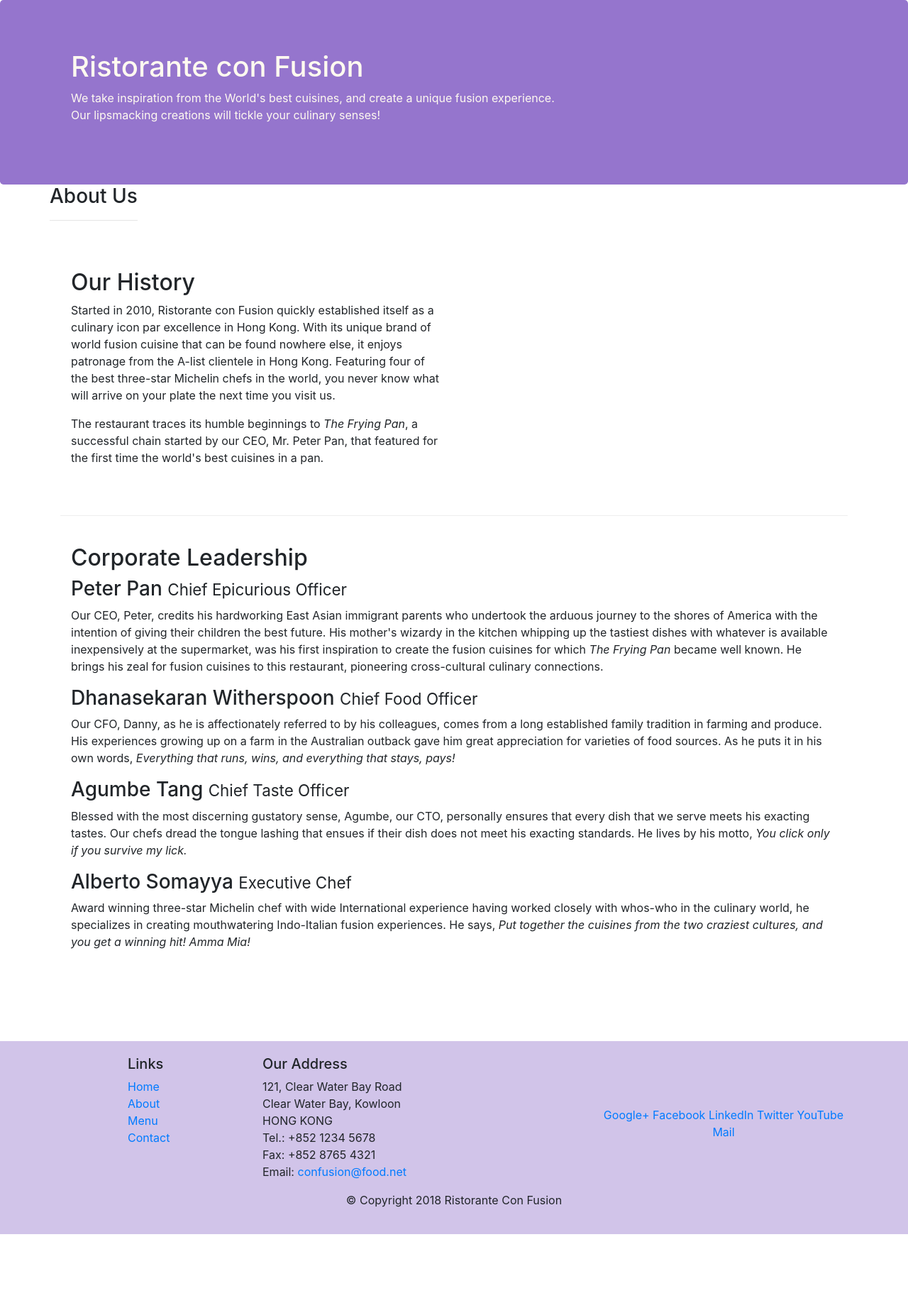
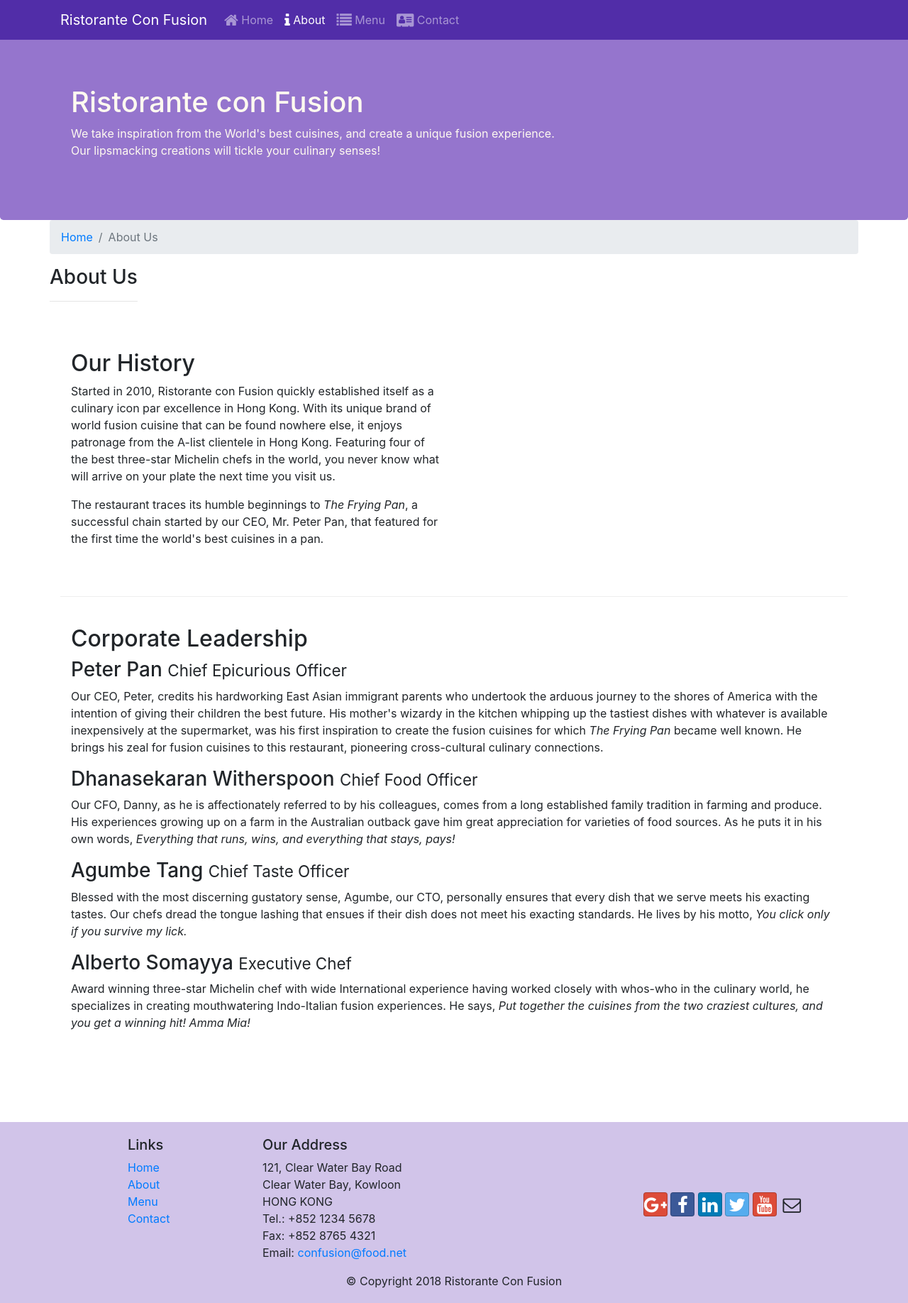
Before and after one commit to PrakashChandraMourya/Coursera-Web-Dev, a website: page aboutus.html in a window 1280 px wide. Shown: the whole page at 71% size. Before the commit the page ends 1739 px from the top, so only its background shows below. Drawn offline with nearby package versions, Linux system fonts and the light colour scheme.

Commit message:
Font Awesome Impliment

```diff
--- a/CSS/styles.css
+++ b/CSS/styles.css
@@ -31,3 +31,12 @@
     margin: 0px auto;
     padding:40px 0px 40px 0px;
 }
+
+body{
+    padding:50px 0px 0px 0px;
+    z-index:0;
+}
+
+.navbar-dark {
+     background-color: #512DA8;
+}
--- a/aboutus.html
+++ b/aboutus.html
@@ -9,13 +9,30 @@
 
     <!-- Bootstrap CSS -->
     <link rel="stylesheet" href="node_modules/bootstrap/dist/css/bootstrap.min.css">
+    <link rel="stylesheet" href="node_modules/font-awesome/css/font-awesome.min.css">
+    <link rel="stylesheet" href="node_modules/bootstrap-social/bootstrap-social.css">
     <link rel="stylesheet" href="CSS/styles.css">
     <title>Ristorante Con Fusion: About Us</title>
 
 </head>
 
 <body>
-
+    <nav class="navbar navbar-dark navbar-expand-sm fixed-top">
+        <div class="container">
+            <button class="navbar-toggler" type="button" data-toggle="collapse" data-target="#Navbar">
+                <span class="navbar-toggler-icon"></span>
+            </button>
+           <a class="navbar-brand" href="#">Ristorante Con Fusion</a>
+           <div class="collapse navbar-collapse" id="Navbar">
+            <ul class="navbar-nav mr-auto">
+                <li class="nav-item"><a class="nav-link" href="./index.html"><span class="fa fa-home fa-lg"></span> Home</a></li>
+                <li class="nav-item active"><a class="nav-link" href="./aboutus.html"><span class="fa fa-info fa-lg"></span> About</a></li>
+                <li class="nav-item"><a class="nav-link" href="#"><span class="fa fa-list fa-lg"></span> Menu</a></li>
+                <li class="nav-item"><a class="nav-link" href="#"><span class="fa fa-address-card fa-lg"></span> Contact</a></li>
+            </ul>
+            </div>
+        </div>
+    </nav>
     <header class="jumbotron">
         <div class="container">
             <div class="row row-header">
@@ -31,6 +48,10 @@
 
     <div class="container">
         <div class="row">
+            <ol class="col-12 breadcrumb">
+                <li class="breadcrumb-item"><a href="./index.html">Home</a></li>
+                <li class="breadcrumb-item active">About Us</li>
+            </ol>
             <div >
                <h3>About Us</h3>
                <hr>
@@ -97,12 +118,12 @@
                 </div>
                 <div class="col-12 col-sm-4 align-self-center">
                     <div class="text-center">
-                        <a href="http://google.com/+">Google+</a>
-                        <a href="http://www.facebook.com/profile.php?id=">Facebook</a>
-                        <a href="http://www.linkedin.com/in/">LinkedIn</a>
-                        <a href="http://twitter.com/">Twitter</a>
-                        <a href="http://youtube.com/">YouTube</a>
-                        <a href="mailto:">Mail</a>
+                        <a class="btn btn-social-icon btn-google" href="http://google.com/+"><i class="fa fa-google-plus"></i></a>
+                        <a class="btn btn-social-icon btn-facebook" href="http://www.facebook.com/profile.php?id="><i class="fa fa-facebook"></i></a>
+                        <a class="btn btn-social-icon btn-linkedin" href="http://www.linkedin.com/in/"><i class="fa fa-linkedin"></i></a>
+                        <a class="btn btn-social-icon btn-twitter" href="http://twitter.com/"><i class="fa fa-twitter"></i></a>
+                        <a class="btn btn-social-icon btn-google" href="http://youtube.com/"><i class="fa fa-youtube"></i></a>
+                        <a class="btn btn-social-icon" href="mailto:"><i class="fa fa-envelope-o"></i></a>
                     </div>
                 </div>
            </div>
--- a/package.json
+++ b/package.json
@@ -14,8 +14,10 @@
     "lite-server": "^2.3.0"
   },
   "dependencies": {
-    "bootstrap": "^4.0.0",
-    "jquery": "^3.3.1",
+    "bootstrap": "^4.4.1",
+    "bootstrap-social": "^5.1.1",
+    "font-awesome": "^4.7.0",
+    "jquery": "^3.5.0",
     "popper.js": "^1.12.9"
   }
 }
```
Also changed, not shown: index.html (+28 -9 lines), 1 other file.
